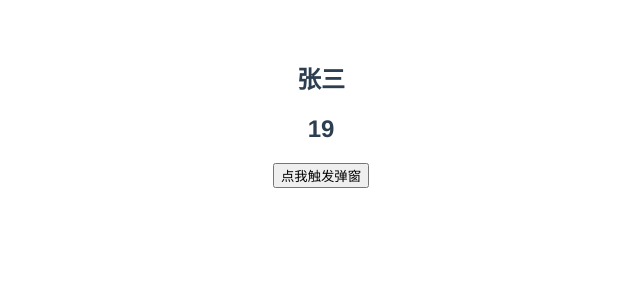
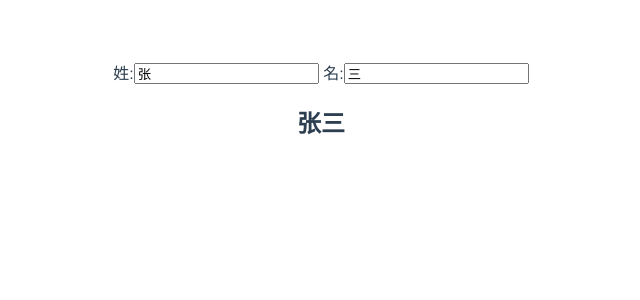
Before and after one commit to PeiJian0317/Vue3-Study, a Vue app: page / in a window 1280 px wide. Shown: the top 300 px of the page, without its empty margins (319-959 px from the left). Built offline with nearby package versions, Linux system fonts and the light colour scheme.

Commit message:
v3中的计算属性

```diff
--- a/src/App.vue
+++ b/src/App.vue
@@ -1,5 +1,5 @@
 <template>
-  <test msg="Hello" info="World" @hello="showDialog"/>
+  <test/>
 </template>
 
 <script>
@@ -10,14 +10,5 @@ export default {
   components: {
     test
   },
-  setup(){
-    function showDialog(data){
-      alert(`成功触发,接收到了${data}!!!`)
-    }
-
-    return{
-      showDialog
-    }
-  }
 }
 </script>
--- a/src/components/test.vue
+++ b/src/components/test.vue
@@ -1,35 +1,28 @@
 <template>
-  <h2>{{ person.name }}</h2>
-  <h2>{{ person.age }}</h2>
-  <button @click="showTitle">点我触发弹窗</button>
+  姓:<input type="text" v-model="person.firstName">
+  名:<input type="text" v-model="person.lastName">
+  <h2>{{ person.fullname }}</h2>
 </template>
 
 <script>
-import { reactive } from 'vue';
+import { reactive,computed } from 'vue';
 export default {
   name: "test",
-  beforeCreate(){
-    console.log('---beforeCreate---')
-  },
-  props:['msg','info'],
-  emits:['hello'],
-  setup(props,context) {
-    console.log('---setup---',props,context)
+  setup() {
     //数据
     let person = reactive({
-      //数据
-      name:'张三',
-      age:19,
+      firstName:"张",
+      lastName:"三"
     })
 
-    function showTitle(){
-      context.emit('hello',20)
-    }
+    person.fullname = computed(() =>{
+      return person.firstName + person.lastName
+    })
+
 
     // 需要把结果返回出去(返回的是一个对象)
     return {
       person,
-      showTitle
     };
 
   },
```
